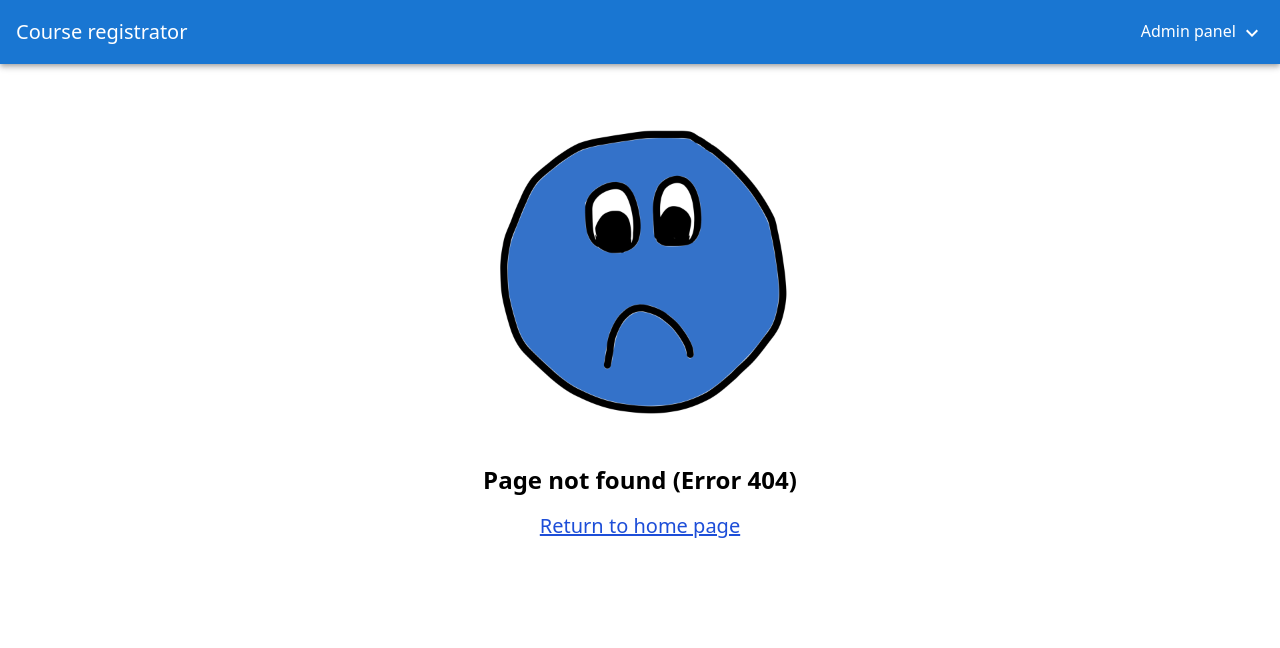
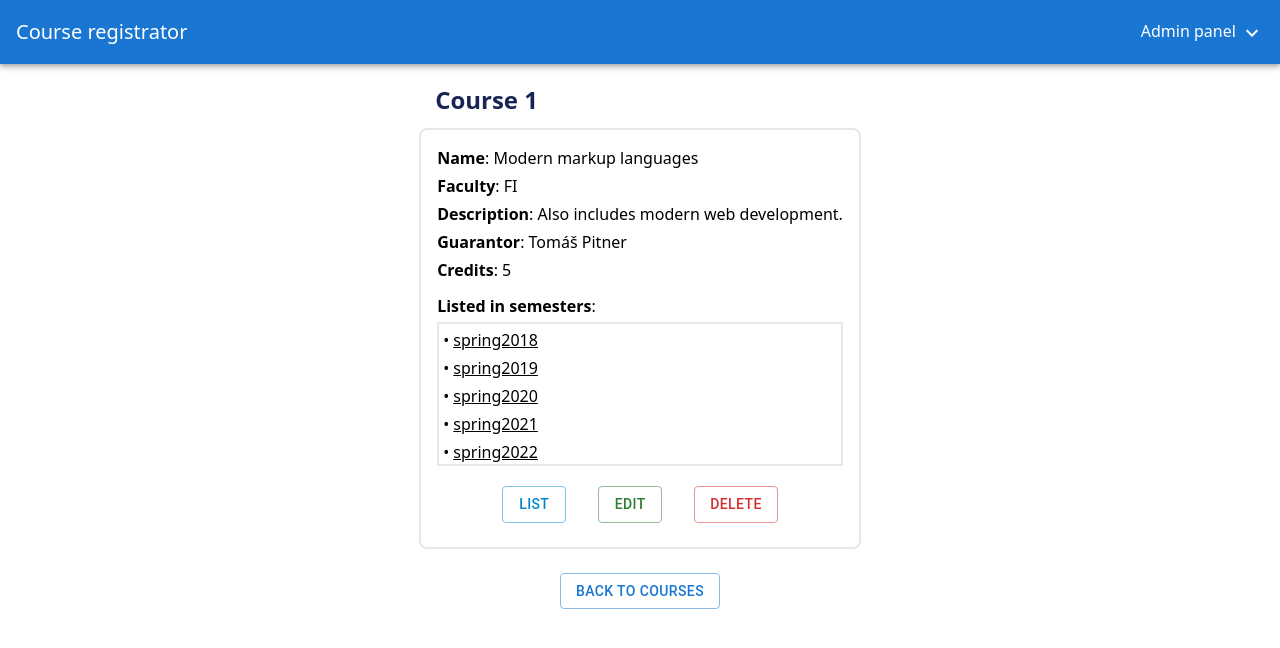
Before and after one commit to TheRikej/courses-registrator, a React (Vite) app in the folder application/: page /courses/1/show in a window 1280 px wide. Before the commit this address had no page. Shown: the top 648 px of the page. Built offline with nearby package versions, Linux system fonts and the light colour scheme.

Commit message:
feat: add course page

```diff
--- a/application/src/App.tsx
+++ b/application/src/App.tsx
@@ -12,6 +12,8 @@ import DeleteFaculty from './forms/DeleteFaculty';
 import DeleteSemester from "./forms/DeleteSemester";
 import SeminarGroup from "./pages/SeminarGroup";
 import DeleteSeminarGroup from "./forms/DeleteSeminarGroup";
+import Course from "./pages/Course";
+import DeleteCourse from "./forms/DeleteCourse";
 
 function App() {
   return (
@@ -21,8 +23,12 @@ function App() {
               <Routes>
                   <Route path="/courses/:code/list" element={<CourseSemesterForm isEdit={false}/>} />
                   <Route path="/courses/:code/:semester/edit" element={<CourseSemesterForm isEdit={true}/>} />
+
                   <Route path="/courses/create" element={<CourseForm isEdit={false}/>} />
+                  <Route path="/courses/:code/show" element={<Course/>} />
+                  <Route path="/courses/:code/delete" element={<DeleteCourse/>} />
                   <Route path="/courses/:code/edit" element={<CourseForm isEdit={true}/>} />
+
                   <Route path="/courses/:code/:semester/seminars/create" element={<SeminarGroupForm isEdit={false}/>} />
                   <Route path="/courses/:code/:semester/seminars/:group/show" element={<SeminarGroup/>} />
                   <Route path="/courses/:code/:semester/seminars/:group/delete" element={<DeleteSeminarGroup/>} />
--- /dev/null
+++ b/application/src/forms/DeleteCourse.tsx
@@ -0,0 +1,32 @@
+import { Button } from '@mui/material';
+import React  from 'react';
+import {Link, useParams} from 'react-router-dom';
+import Warning from "../components/Warning";
+
+export default function DeleteCourse() {
+    const { code } = useParams();
+
+    const remove = () => {
+        //TODO: delete the course
+        // and then redirect to /
+    }
+
+    return (
+        <div className="flex flex-col mx-auto max-w-2xl">
+            <Warning item={"course " + code?.toUpperCase()}/>
+            <div className="flex flex-row items-center mx-auto">
+                <Button color="success" className="w-24 lg:w-40" type="submit"
+                        variant="outlined" sx={{ margin: '1rem 1rem' }}
+                        onClick={remove}
+                >
+                    Yes
+                </Button>
+                <Link to={"/courses/" + code + "/show"}>
+                    <Button color="error" className="w-24 lg:w-40" type="submit" variant="outlined" sx={{ margin: '1rem 1rem' }}>
+                        No
+                    </Button>
+                </Link>
+            </div>
+        </div>
+    );
+}
--- /dev/null
+++ b/application/src/pages/Course.tsx
@@ -0,0 +1,72 @@
+import * as React from 'react';
+import {Button} from "@mui/material";
+import {Link, useParams} from "react-router-dom";
+import formatTime from "../utils/timeslot";
+
+const Course = () => {
+    const { code } = useParams();
+
+    //TODO: fetch course API
+    const course = {
+        code: "PB138",
+        name: "Modern markup languages",
+        description: "Also includes modern web development.",
+        guarantor: "Tomáš Pitner",
+        credits: 5,
+        faculty: "FI",
+        semesters: ["spring2018", "spring2019","spring2020", "spring2021", "spring2022", "fall2023", "fall2024"],
+    };
+
+    return (
+        <div className="flex flex-col flex-start m-2">
+            <h1 className="font-poppins text-2xl mx-6 my-3 font-bold text-blue-950">
+                Course {code?.toUpperCase()}
+            </h1>
+            <div className="flex flex-col rounded-lg border-solid border-2 mx-2 max-w-2xl gap-1 p-4">
+                <p><b>Name</b>: {course.name}</p>
+                <p><b>Faculty</b>: {course.faculty}</p>
+                <p><b>Description</b>: {course.description}</p>
+                <p><b>Guarantor</b>: {course.guarantor}</p>
+                <p><b>Credits</b>: {course.credits}</p>
+                <p className="mt-2"><b>Listed in semesters</b>:</p>
+                <ul className="border-solid border-2 overflow-y-scroll max-h-44 lg:max-h-36">
+                    {course.semesters.map(semester =>
+                        <Link key={semester} to={"/courses/" + code + "/" + semester + "/show"}>
+                            <li className="m-1">
+                                • <span className="underline">{semester}</span>
+                            </li>
+                        </Link>
+                    )}
+                </ul>
+                <div className="teachers-only">
+                    <div className="flex flex-row justify-center block mx-auto">
+                        <Link to={"/courses/" + code + "/list"}>
+                            <Button color="info" type="button" variant="outlined" sx={{ margin: '1rem 1rem 0.5rem' }}>
+                                List
+                            </Button>
+                        </Link>
+                        <Link to={"/courses/" + code + "/edit"}>
+                            <Button color="success" type="button" variant="outlined" sx={{ margin: '1rem 1rem 0.5rem' }}>
+                                Edit
+                            </Button>
+                        </Link>
+                        <Link to={"/courses/" + code + "/delete"}>
+                            <Button color="error" type="button" variant="outlined" sx={{ margin: '1rem 1rem 0.5rem' }}>
+                                Delete
+                            </Button>
+                        </Link>
+                    </div>
+                </div>
+            </div>
+            <div className="block mx-auto">
+                <Link to={"/"}>
+                    <Button type="button" variant="outlined" sx={{ margin: '1.5rem 2rem 1rem' }}>
+                        Back to courses
+                    </Button>
+                </Link>
+            </div>
+        </div>
+    );
+};
+
+export default Course;
```
